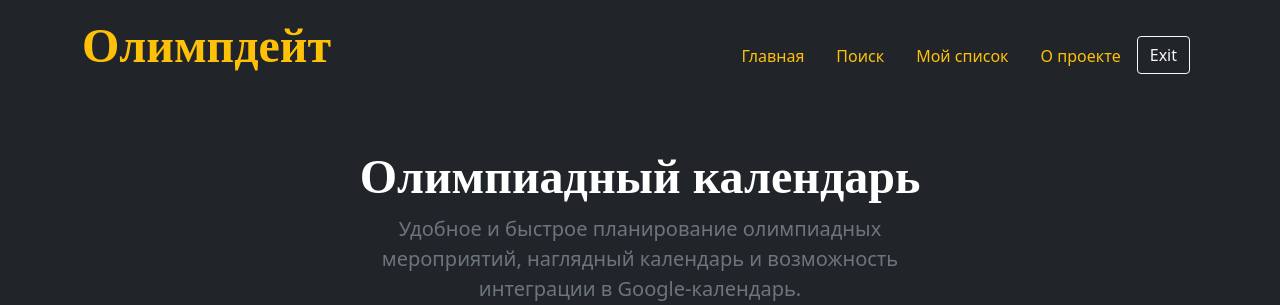
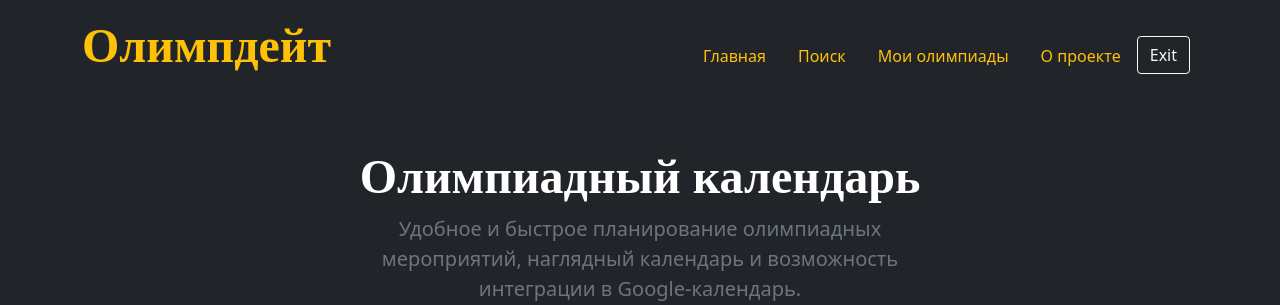
Before and after one commit to GareevaAlica/olymp-calendar, a Flask app: page / in a window 1280 px wide. Shown: the top 305 px of the page. Run offline with Flask 2, Linux system fonts and the light colour scheme; the visitor is signed in with stand-in values (Sample User, id 1); some libraries are stand-ins or nearby versions.

Commit message:
Update tab names and class filter

```diff
--- a/app/templates/base.html
+++ b/app/templates/base.html
@@ -53,7 +53,7 @@
                 <li>
                   <a href="{{ url_for('myolymps') }}" class="nav-link text-white">
                     <svg class="bi d-block mx-auto mb-1" width="24" height="24"><use xlink:href="myolymps.html"/></svg>
-                    <p class="text-warning">Мой список</p>
+                    <p class="text-warning">Мои олимпиады</p>
                   </a>
                 </li>
                 {% endif %}
--- a/app/templates/choose_olympiads.html
+++ b/app/templates/choose_olympiads.html
@@ -36,7 +36,13 @@
                         <h5><strong>Классы:</strong></h5>
                     </li>
                     <li>
+                        <h5>С &nbsp; &nbsp;</h5>
+                    </li>
+                    <li>
                         {{ search_form.min_class(class_="form-select", required="") }}
+                    </li>
+                    <li>
+                        <h5>&nbsp; &nbsp; по &nbsp; &nbsp;</h5>
                     </li>
                     <li>
                         {{ search_form.max_class(class_="form-select", required="") }}
--- a/app/views.py
+++ b/app/views.py
@@ -101,7 +101,7 @@ def myolymps():
     return render_template("myolymps.html",
                            olympiads_list=olympiads_list,
                            src=get_src(calendar_id),
-                           title='Мой список',
+                           title='Мои олимпиады',
                            is_login=(('credentials' in session) and (
                                    'user_email' in session)))
 
```
